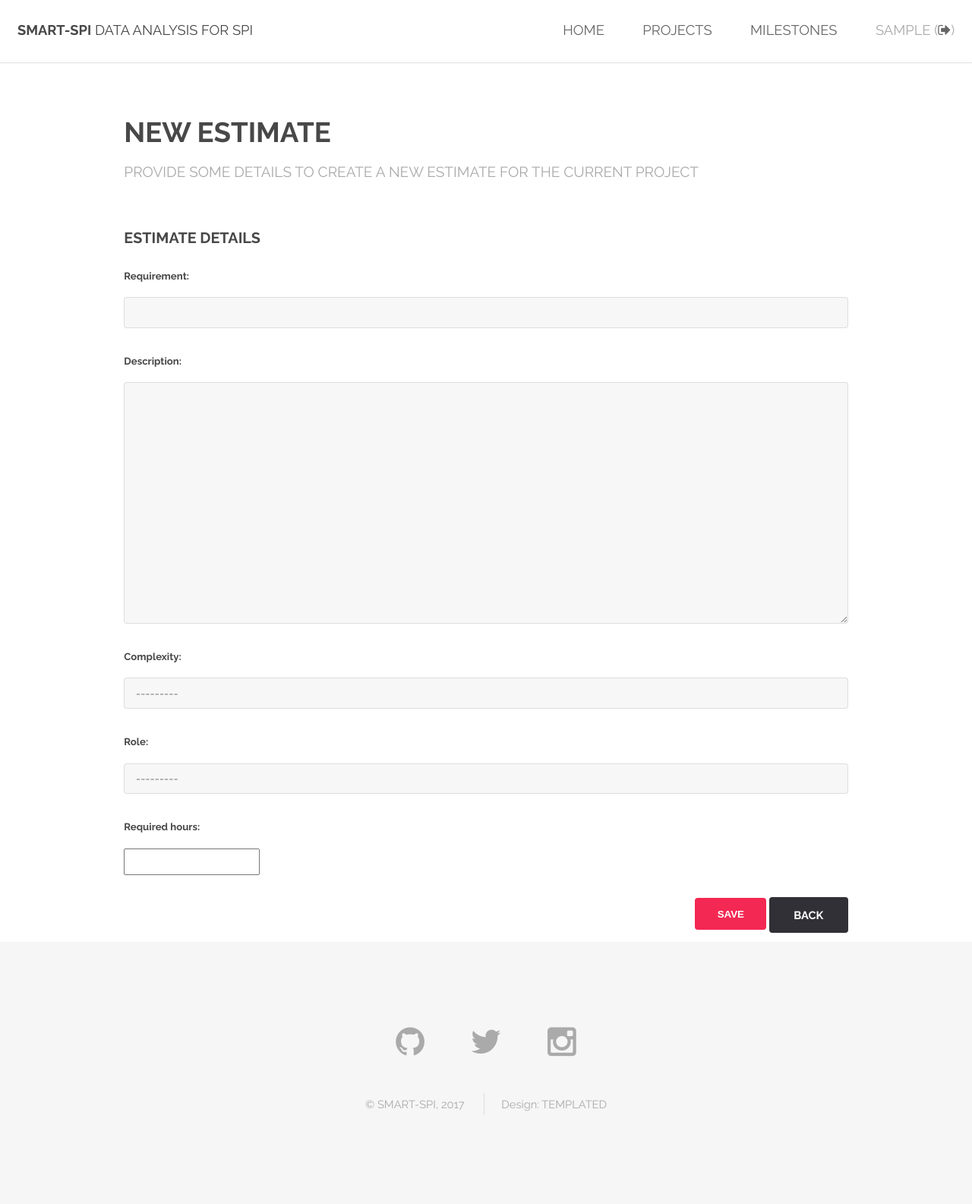
After one commit to freddyiniguez/daspi, a Django app: page /estimates/1/new/ in a window 1280 px wide. The commit adds this page. Shown: the whole page at 76% size. Run offline with Django 3.2, Linux system fonts and the light colour scheme; the visitor is signed in with stand-in values (Sample User, id 1).

Commit message:
Create estimate functionality was added.

```diff
--- a/tool/forms.py
+++ b/tool/forms.py
@@ -1,8 +1,14 @@
 from django import forms
-from .models import Project
+from .models import Project, Estimate
 
 class ProjectForm(forms.ModelForm):
 
 	class Meta:
 		model = Project
 		fields = ('title', 'company', 'description',)
+
+class EstimateForm(forms.ModelForm):
+
+	class Meta:
+		model = Estimate
+		fields = ('requirement', 'description', 'complexity', 'role', 'required_hours',)
--- /dev/null
+++ b/tool/templates/tool/estimate_new.html
@@ -0,0 +1,29 @@
+{% extends 'tool/base.html' %}
+{% load staticfiles %}
+
+{% block content %}
+<!-- Main -->
+	<section id="main" class="wrapper">
+		<div class="container">
+
+			<header class="major special">
+				<h2>New estimate</h2>
+				<p align="justify">Provide some details to create a new estimate for the current project</p>
+			</header>
+
+			<!-- Form -->
+				<section>
+					<h3>Estimate details</h3>
+					<form method="POST" class="estimate-form">{% csrf_token %}
+
+						{{ form.as_p }}
+						<ul class="actions pull-right">
+							<button type="submit" class="button special">Save</button>
+							<li><a href="{% url 'projects_list'%}" class="button">Back</a></li>
+						</ul>
+
+					</form>
+				</section>
+		</div>
+	</section>
+{% endblock %}
--- a/tool/templates/tool/project_detail.html
+++ b/tool/templates/tool/project_detail.html
@@ -44,7 +44,7 @@
 									<td></td>
 									<td></td>
 									<td>
-										<a href="" class="button special small" title="Add estimate to current project"><i class="fa fa-plus" aria-hidden="true"></i> Add estimate</a>
+										<a href="{% url 'estimate_new' pk=project.pk %}" class="button special small" title="Add estimate to current project"><i class="fa fa-plus" aria-hidden="true"></i> Add estimate</a>
 									</td>
 								</tr>
 							</tfoot>
--- a/tool/urls.py
+++ b/tool/urls.py
@@ -8,5 +8,6 @@ urlpatterns = [
 	url(r'^projects/new/$', views.project_new, name = 'project_new'),
 	url(r'^projects/(?P<pk>\d+)/$', views.project_detail, name = 'project_detail'),
 	url(r'^projects/(?P<pk>\d+)/delete/$', views.project_delete, name = 'project_delete'),
+	url(r'^estimates/(?P<pk>\d+)/new/$', views.estimate_new, name = 'estimate_new'),
 	url(r'^help/', views.help),
 ]
--- a/tool/views.py
+++ b/tool/views.py
@@ -1,7 +1,7 @@
 from django.shortcuts import render, redirect, get_object_or_404
 from django.contrib.auth.decorators import login_required
-from .models import Project
-from .forms import ProjectForm
+from .models import Project, Estimate
+from .forms import ProjectForm, EstimateForm
 
 
 # - - - H O M E - - - #
@@ -49,6 +49,23 @@ def project_delete(request, pk):
 	project.delete()
 	return redirect('projects_list')
 
+
+# - - - E S T I M A T E S - - - #
+# Creates a new estimate
+@login_required
+def estimate_new(request, pk):
+	if request.method == 'POST':
+		form = EstimateForm(request.POST)
+		if form.is_valid():
+			estimate = form.save(commit = False)
+			estimate.project = get_object_or_404(Project, pk=pk)
+			estimate.save()
+			return redirect('project_detail', pk=pk)
+	else:
+		form = EstimateForm()
+	return render(request, 'tool/estimate_new.html', {'form' : form})
+
+
 # - - - T E M P O R A L - - - #
 # A temporal link to see the available HTML theme elements
 def help(request):
```
Also changed, not shown: 3 other files.
